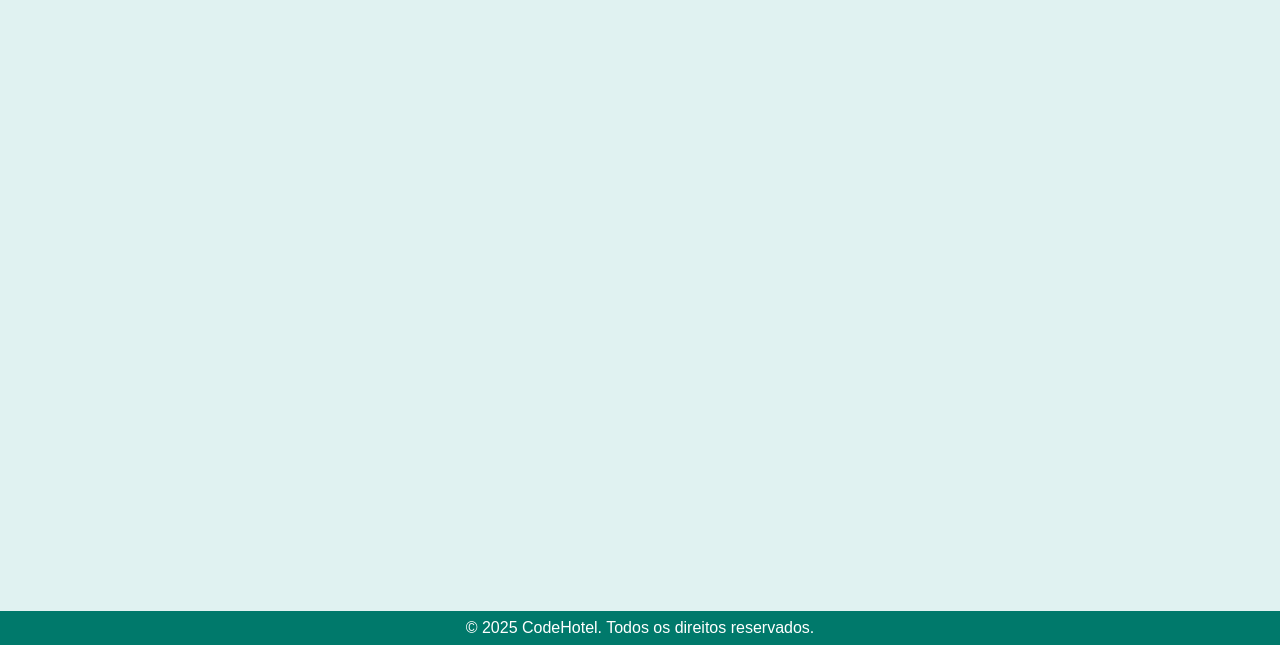
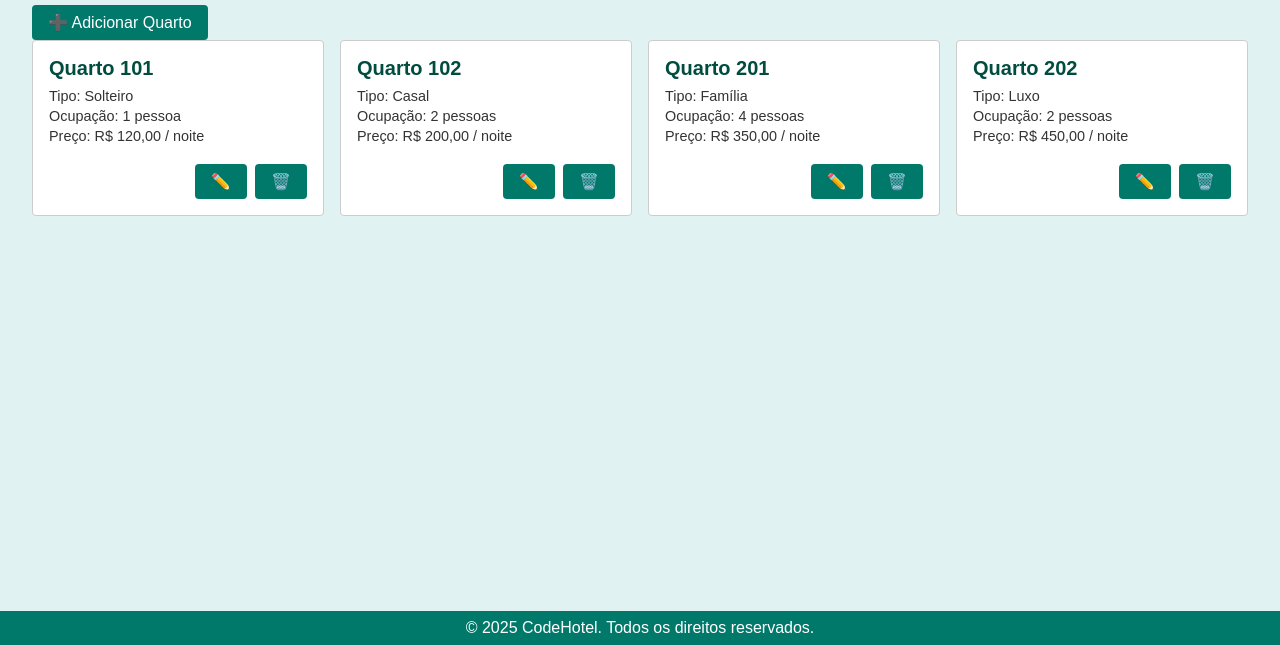
Before and after one commit to Carlos-EF/curso-js-pratico, a plain HTML site: page admin/quartos/index.html in a window 1280 px wide. Shown: the part 155-800 px from the top of the page. Drawn offline with Linux system fonts and the light colour scheme.

Commit message:
Criado página de cadastro de quarto.

```diff
--- a/admin/quartos/index.html
+++ b/admin/quartos/index.html
@@ -38,7 +38,78 @@
             </ul>
         </nav>
     </header>
-    <main></main>
+    <main>
+        <div class="quartos-header"></div>
+            <h2>Quartos</h2>
+            <button class="btn" onclick="location.href='../quartos/novo.html'">
+                ➕ Adicionar Quarto
+            </button>
+        </div>
+
+        <div class="grid-wrapper">
+            <div class="grid-quartos">
+                <!-- Quarto 101 -->
+                <div class="quarto-card">
+                    <div class="quarto-info">
+                        <h3>Quarto 101</h3>
+                        <p>Tipo: Solteiro</p>
+                        <p>Ocupação: 1 pessoa</p>
+                        <p>Preço: R$ 120,00 / noite</p>
+                    </div>
+                    <div class="card-actions">
+                        <a class="btn" href="/quartos/editar/101">✏️</a>
+                        <button class="btn"
+                            onclick="if(confirm('Excluir quarto 101?')) location.href='/quartos/excluir/101'">🗑️</button>
+                    </div>
+                </div>
+
+                <!-- Quarto 102 -->
+                <div class="quarto-card">
+                    <div class="quarto-info">
+                        <h3>Quarto 102</h3>
+                        <p>Tipo: Casal</p>
+                        <p>Ocupação: 2 pessoas</p>
+                        <p>Preço: R$ 200,00 / noite</p>
+                    </div>
+                    <div class="card-actions">
+                        <a class="btn" href="/quartos/editar/102">✏️</a>
+                        <button class="btn"
+                            onclick="if(confirm('Excluir quarto 102?')) location.href='/quartos/excluir/102'">🗑️</button>
+                    </div>
+                </div>
+
+                <!-- Quarto 201 -->
+                <div class="quarto-card">
+                    <div class="quarto-info">
+                        <h3>Quarto 201</h3>
+                        <p>Tipo: Família</p>
+                        <p>Ocupação: 4 pessoas</p>
+                        <p>Preço: R$ 350,00 / noite</p>
+                    </div>
+                    <div class="card-actions">
+                        <a class="btn" href="/quartos/editar/201">✏️</a>
+                        <button class="btn"
+                            onclick="if(confirm('Excluir quarto 201?')) location.href='/quartos/excluir/201'">🗑️</button>
+                    </div>
+                </div>
+
+                <!-- Quarto 202 -->
+                <div class="quarto-card">
+                    <div class="quarto-info">
+                        <h3>Quarto 202</h3>
+                        <p>Tipo: Luxo</p>
+                        <p>Ocupação: 2 pessoas</p>
+                        <p>Preço: R$ 450,00 / noite</p>
+                    </div>
+                    <div class="card-actions">
+                        <a class="btn" href="/quartos/editar/202">✏️</a>
+                        <button class="btn"
+                            onclick="if(confirm('Excluir quarto 202?')) location.href='/quartos/excluir/202'">🗑️</button>
+                    </div>
+                </div>
+            </div>
+        </div>
+    </main>
 
     <footer>
         <span>&copy; 2025 CodeHotel. Todos os direitos reservados.</span>
--- a/assets/css/admin/pages/quartos/index.css
+++ b/assets/css/admin/pages/quartos/index.css
@@ -2,3 +2,73 @@
 @import url("../../shared/page.css");
 @import url("../../shared/header.css");
 @import url("../../shared/footer.css");
+
+
+.quartos-header {
+    display: flex;
+    align-items: center;
+    justify-content: space-between;
+    margin-bottom: 1rem;
+}
+
+.quartos-header h2 {
+    margin: 0;
+    font-size: 1.5rem;
+    color: var(--header-bg);
+}
+
+.btn {
+    background-color: var(--btn-bg);
+    color: var(--text-light);
+    border: none;
+    padding: 0.5rem 1rem;
+    border-radius: 4px;
+    font-size: 1rem;
+    cursor: pointer;
+}
+
+.btn:hover,
+.btn:focus {
+    background-color: var(--btn-hover);
+}
+
+.grid-wrapper {
+    overflow-x: auto;
+}
+
+.grid-quartos {
+    display: grid;
+    grid-template-columns: repeat(4, 1fr);
+    gap: 1rem;
+}
+
+.quarto-card {
+    background-color: var(--card-bg);
+    border: 1px solid var(--border-color);
+    border-radius: 4px;
+    padding: 1rem;
+    display: flex;
+    flex-direction: column;
+    justify-content: space-between;
+}
+
+.quarto-info {
+    margin-bottom: 1rem;
+}
+
+.quarto-info h3 {
+    margin: 0 0 0.5rem;
+    font-size: 1.25rem;
+    color: var(--header-bg);
+}
+
+.quarto-info p {
+    margin: 0.25rem 0;
+    font-size: 0.9rem;
+}
+
+.card-actions {
+    display: flex;
+    gap: 0.5rem;
+    justify-content: flex-end;
+}
```
